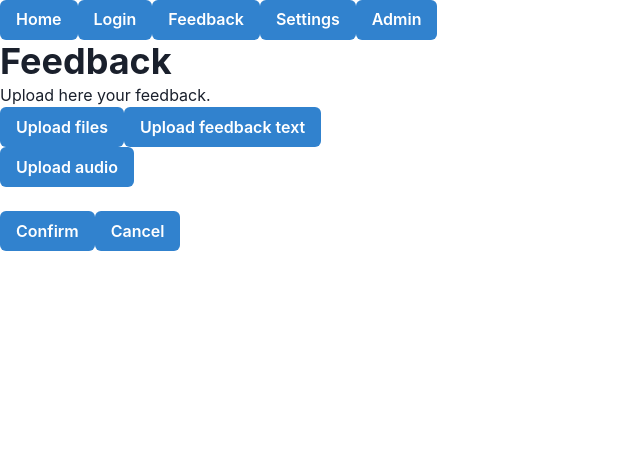
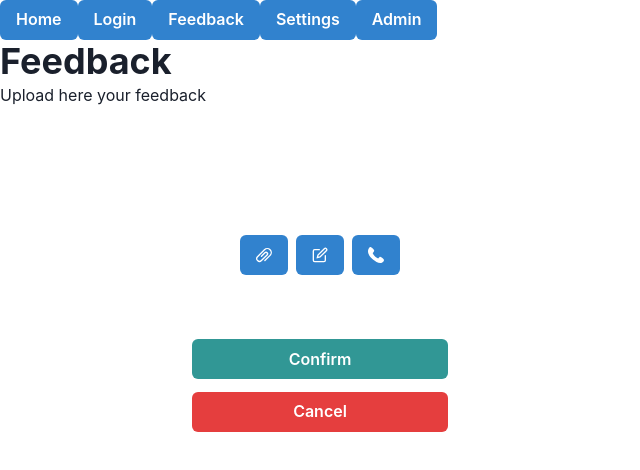
Before and after one commit to ruiafonso8443/frontend, a React (Create React App) app: page /feedback in a window 1280 px wide. Shown: the top 470 px of the page, without its empty margins (0-640 px from the left). Built offline with nearby package versions, Linux system fonts and the light colour scheme; no server answers.

Commit message:
some changes

```diff
--- a/src/app/pages/feedback/index.tsx
+++ b/src/app/pages/feedback/index.tsx
@@ -1,5 +1,5 @@
 import React, { useState, useRef, useEffect } from 'react';
-import { Box, Center, Heading, Stack } from '@chakra-ui/react'
+import { Box, Center, Heading, Stack, Square, Circle, Flex } from '@chakra-ui/react'
 import { Button, ButtonGroup } from '@chakra-ui/react'
 import { Textarea } from '@chakra-ui/react'
 import { Text } from '@chakra-ui/react'
@@ -11,7 +11,7 @@ import { AspectRatio } from '@chakra-ui/react'
 
 import { ReactMediaRecorder, useReactMediaRecorder } from "react-media-recorder";
 import { Stream } from 'stream';
-
+import { PhoneIcon, AddIcon, WarningIcon, DownloadIcon, EditIcon, AttachmentIcon } from '@chakra-ui/icons'
 
 //import useRecorder from "./useRecorder";
 //import {Recorder} from 'react-voice-recorder'
@@ -87,7 +87,7 @@ function Feedback() {
     const [hasPhoto, setHasPhoto] = useState(false);
 
     const getVideo = () => {
-        navigator.mediaDevices.getUserMedia({ video: { width: 1920, height: 1080 } })
+        navigator.mediaDevices.getUserMedia({ video: { width: 640, height: 360 } })
             .then(stream => {
                 let video: any = videoRef.current;
                 video.srcObject = stream;
@@ -99,7 +99,7 @@ function Feedback() {
 
     const takePhoto = () => {
         const width = 414;
-        const height = width/ (16/9);
+        const height = width / (16 / 9);
 
         let video: any = videoRef.current;
         let photo: any = photoRef.current;
@@ -138,20 +138,33 @@ function Feedback() {
             <Heading as="h1" size="xl">
                 Feedback
             </Heading>
-            <p>Upload here your feedback.</p>
 
-            <SimpleGrid columns={[1, null, 3]} spacing='40px'>
-                <Box width='100%'>
-                    <Button colorScheme='blue' onClick={uploadFile}>Upload files</Button>
-                    <Button colorScheme='blue' onClick={uploadFeedbackText}>Upload feedback text</Button>
-                    <Button colorScheme='blue' onClick={uploadAudio}>Upload audio</Button>
-                    <br></br>
-                    <br></br>
-                    <Button colorScheme='blue'>Confirm</Button>
-                    <Button colorScheme='blue' onClick={cancelUpload}>Cancel</Button>
+
+            <p>Upload here your feedback</p>
+
+            <SimpleGrid columns={[1, 2]}>
+                <Box>
+                    <Center>
+                        <ButtonGroup marginTop='20%' marginBottom='10%'>
+                            <Button colorScheme='blue' onClick={uploadFile}><AttachmentIcon /></Button>
+                            <Button colorScheme='blue' onClick={uploadFeedbackText}><EditIcon /></Button>
+                            <Button colorScheme='blue' onClick={uploadAudio}><PhoneIcon /></Button>
+                        </ButtonGroup>
+                    </Center>
+
+                    <Center>
+                        <Button colorScheme='teal' width='40%' marginBottom='2%'>Confirm</Button>
+                    </Center>
+                    <Center>
+                        <Button colorScheme='red' width='40%' onClick={cancelUpload}>Cancel</Button>
+                    </Center>
+
                 </Box>
-                <Box width='200%'>
+
+                <Box>
+                    <Center>
                         <div style={{ display: selectedUploadFile ? 'inline-block' : 'none' }}>
+
                             <p>Upload images/videos</p>
 
                             <Button colorScheme='blue' onClick={uploadFileCamera}>Use camera</Button>
@@ -181,13 +194,11 @@ function Feedback() {
                                 </div>
                             </div>
 
-
-
-
                             <div style={{ display: selectedUploadFileGallery ? 'inline-block' : 'none' }}>
                                 <input type="file" accept="image/*,video/*" onChange={handleImageChange}></input>
                             </div>
                         </div>
+
 
                         <div style={{ display: selectedUploadFeedbackTex ? 'inline-block' : 'none' }}>
                             <p>Upload text</p>
@@ -201,17 +212,16 @@ function Feedback() {
                         </div>
 
                         <div style={{ display: selectedUploadAudio ? 'inline-block' : 'none' }}>
-
+                            <p>Upload audio</p>
                             <Button colorScheme='blue' onClick={uploadAudioMic}>Use mic</Button>
                             <Button colorScheme='blue' onClick={uploadAudioFiles}>From files</Button>
 
                             <div style={{ display: selectedUploadAudioFiles ? 'inline-block' : 'none' }}>
-                            <p>Upload audio</p>
+
                                 <input type="file" accept="audio/*" onChange={handleImageChange}></input>
                             </div>
 
                             <div style={{ display: selectedUploadAudioMic ? 'inline-block' : 'none' }}>
-                            <p>Upload audio ( use mic )</p>
                                 {/**
                             <div>
                                 <p>{status}</p>
@@ -241,7 +251,9 @@ function Feedback() {
 
 
                         </div>
+                    </Center>
                 </Box>
+
             </SimpleGrid>
         </>
     )
```
Lines whose indentation alone changed are shown as unchanged.
